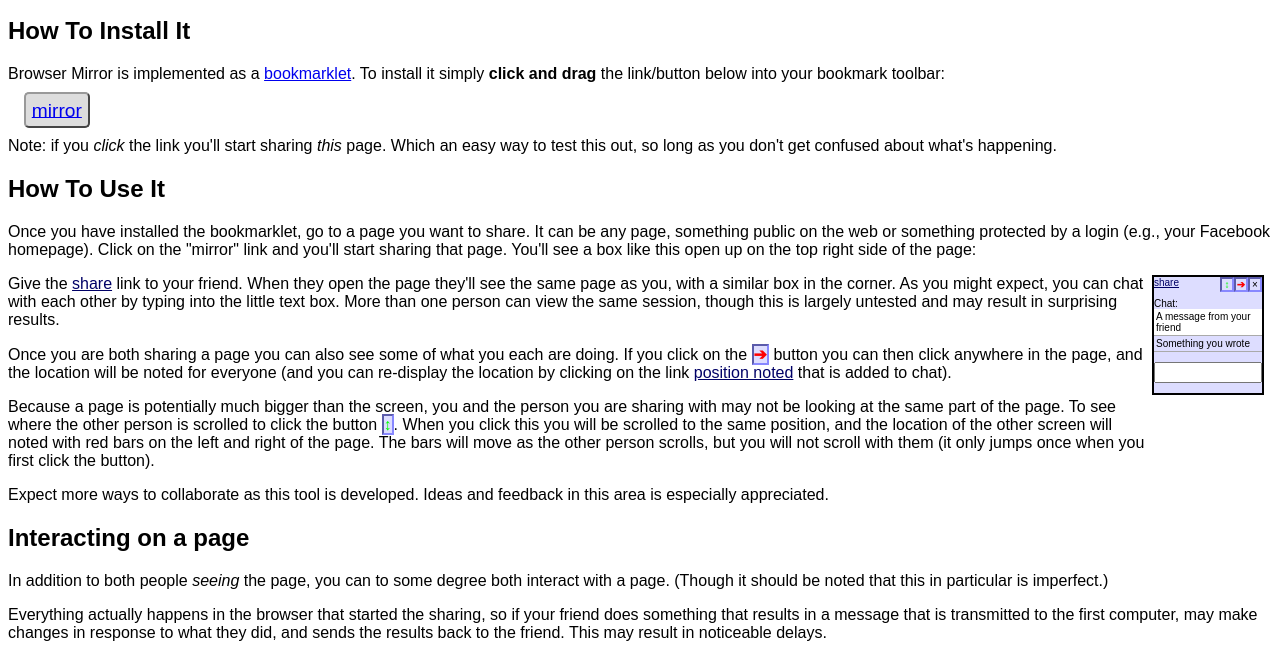
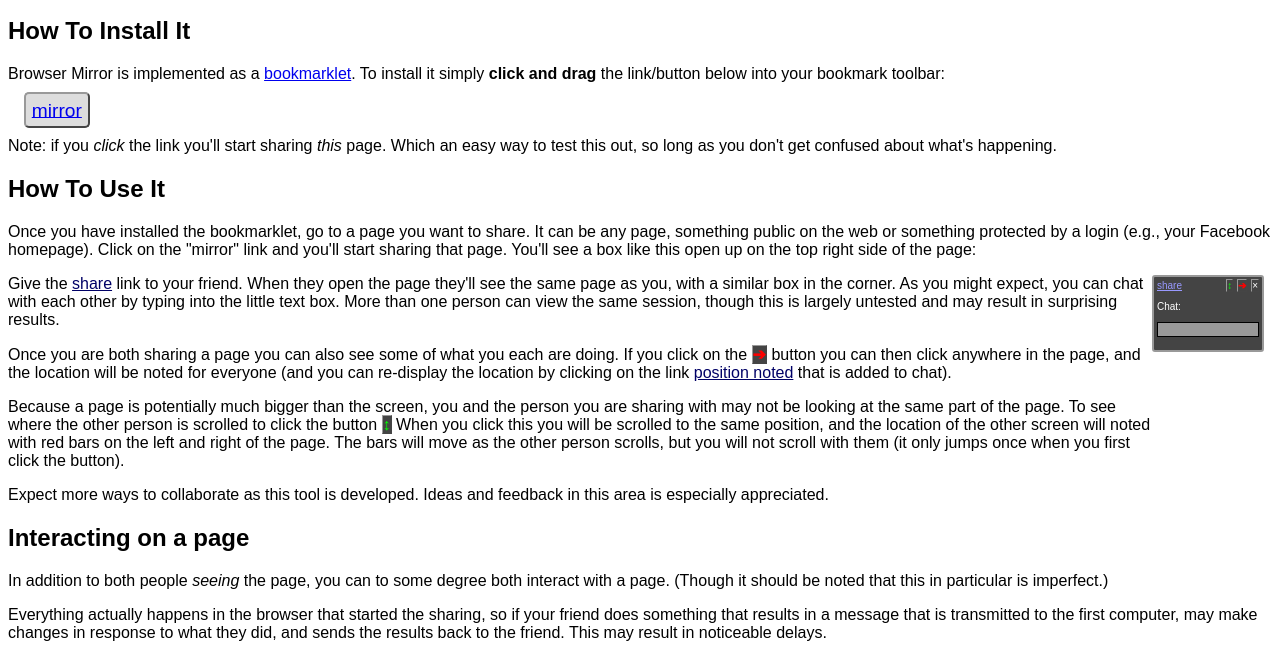
Before and after one commit to mozilla/browsermirror, a plain HTML site: page homepage.html in a window 1280 px wide. Shown: the part 105-760 px from the top of the page. Drawn offline with Linux system fonts and the light colour scheme.

Commit message:
make the style a bit more attractive

```diff
--- a/homepage.html
+++ b/homepage.html
@@ -61,27 +61,18 @@ document.body.appendChild(s);
 
   <div style="position: relative; float: right; padding-right: 0.5em;
     height: 10em; width: 7em;">
-    <div style="font-family: sans-serif; font-size: 10px; background-color: #ddf; border: 2px solid #000; color: #000">
-      <span style="position: relative; float: right;
-        border: 2px inset #88f; cursor: pointer; width: 1em;
-        text-align: center">&#215;</span>
-      <span style="position: relative; float: right; border: 2px inset #88f;
-        cursor: pointer; width: 1em; text-align: center; color: #f00;
-        font-weight: bold;"
-        title="Press this button and click on the page to highlight a position on the page">&#10132;</span>
-      <span style="position: relative; float: right; border: 2px inset #88f;
-        cursor: pointer; width: 1em; text-align: center; color: #0f0;"
-        title="Turn this on to show where the remote user is scrolled to">&#8597;</span>
-      <div>
-       <div><a title="Give this link to a friend to let them view your session" href="#"
-         style="text-decoration: underline; color: #006;">share</a></div>
-        Chat:<div>
-          <div style="margin: 0; padding: 2px; border-bottom: 1px solid #aaa; background-color: #fff">A message from your friend</div>
-          <div style="margin: 0; padding: 2px; border-bottom: 1px solid #aaa;">Something you wrote</div>
-        </div>
-        <input type="text" style="width: 100%" />
-      </div>
+    <div style="font-family: sans-serif; font-size: 10px; background-color: #444; border: 2px solid #999; color: #fff; padding: 3px; border-radius: 3px;">
+    <div style="position: relative; float: right; display: inline">
+    <span style="border: 1px outset #999; cursor: pointer; width: 1em; text-align: center; color: #0f0;" title="Turn this on to show where the remote user is scrolled to">&#8597;</span>
+    <span style="border: 1px outset #999; margin-left: 1px; cursor: pointer; width: 1em; text-align: center; color: #f00; font-weight: bold;" title="Press this button and click on the page to highlight a position on the page">&#10132;</span>
+    <span style="border: 1px outset #999; margin-left: 1px; cursor: pointer; width: 1em; text-align: center">&#215;</span>
     </div>
+    <div>
+    <div><a title="Give this link to a friend to let them view your session" href="' + this.controller.channel.shareUrl + '" style="text-decoration: underline; color: #99f;">share</a></div>
+    Chat:<div></div>
+    <input type="text" style="width: 100%; font-size: 10px; background-color: #999; color: #000; border: 1px solid #000;" />
+    </div>
+  </div>
   </div>
 
   <div>Give the <u style="color: #006">share</u> link to your friend.
@@ -94,10 +85,7 @@ document.body.appendChild(s);
   <div>Once you are both sharing a page you can also see some of what
   you each are doing.  If you click on the
 
-    <span style="border: 2px inset #88f; background-color: #ddf;
-      cursor: pointer; width: 1em; text-align: center; color: #f00;
-      font-weight: bold;"
-      title="Press this button and click on the page to highlight a position on the page">&#10132;</span>
+    <span style="border: 1px outset #999; background-color: #444; cursor: pointer; width: 1em; text-align: center; color: #f00; font-weight: bold;" title="Press this button and click on the page to highlight a position on the page">&#10132;</span>
 
     button you can then click anywhere in the page, and the location
     will be noted for everyone (and you can re-display the location by
@@ -109,9 +97,7 @@ document.body.appendChild(s);
     of the page.  To see where the other person is scrolled to click the
     button
 
-        <span style="border: 2px inset #88f; background-color: #ddf;
-      cursor: pointer; width: 1em; text-align: center; color: #0f0;"
-      title="Turn this on to show where the remote user is scrolled to">&#8597;</span>.
+    <span style="border: 1px outset #999; cursor: pointer; width: 1em; text-align: center; color: #0f0; background-color: #444" title="Turn this on to show where the remote user is scrolled to">&#8597;</span>
 
     When you click this you will be scrolled to the same position, and the
     location of the other screen will noted with red bars on the left and
```
Also changed, not shown: jsmirror.js (+22 -11 lines).
